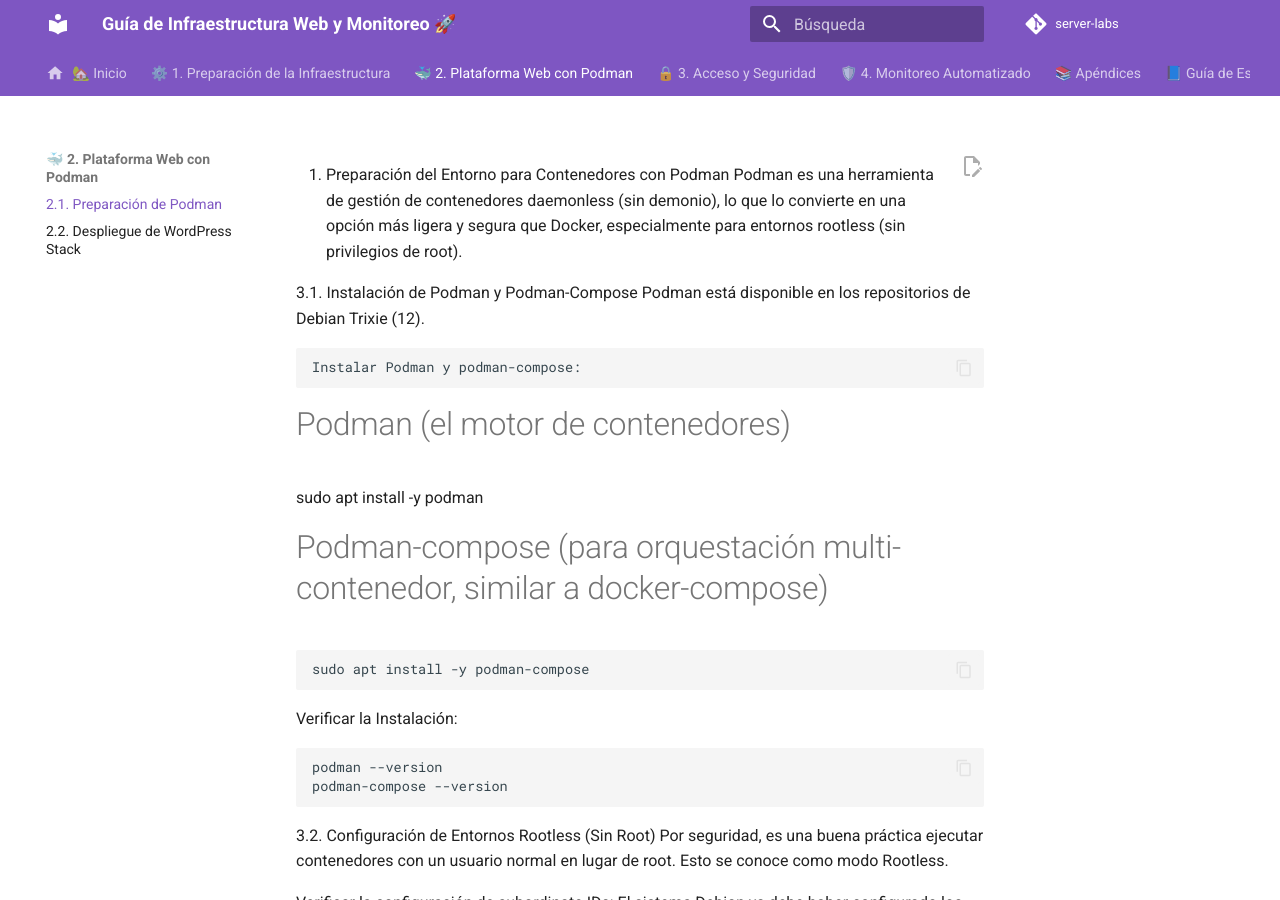
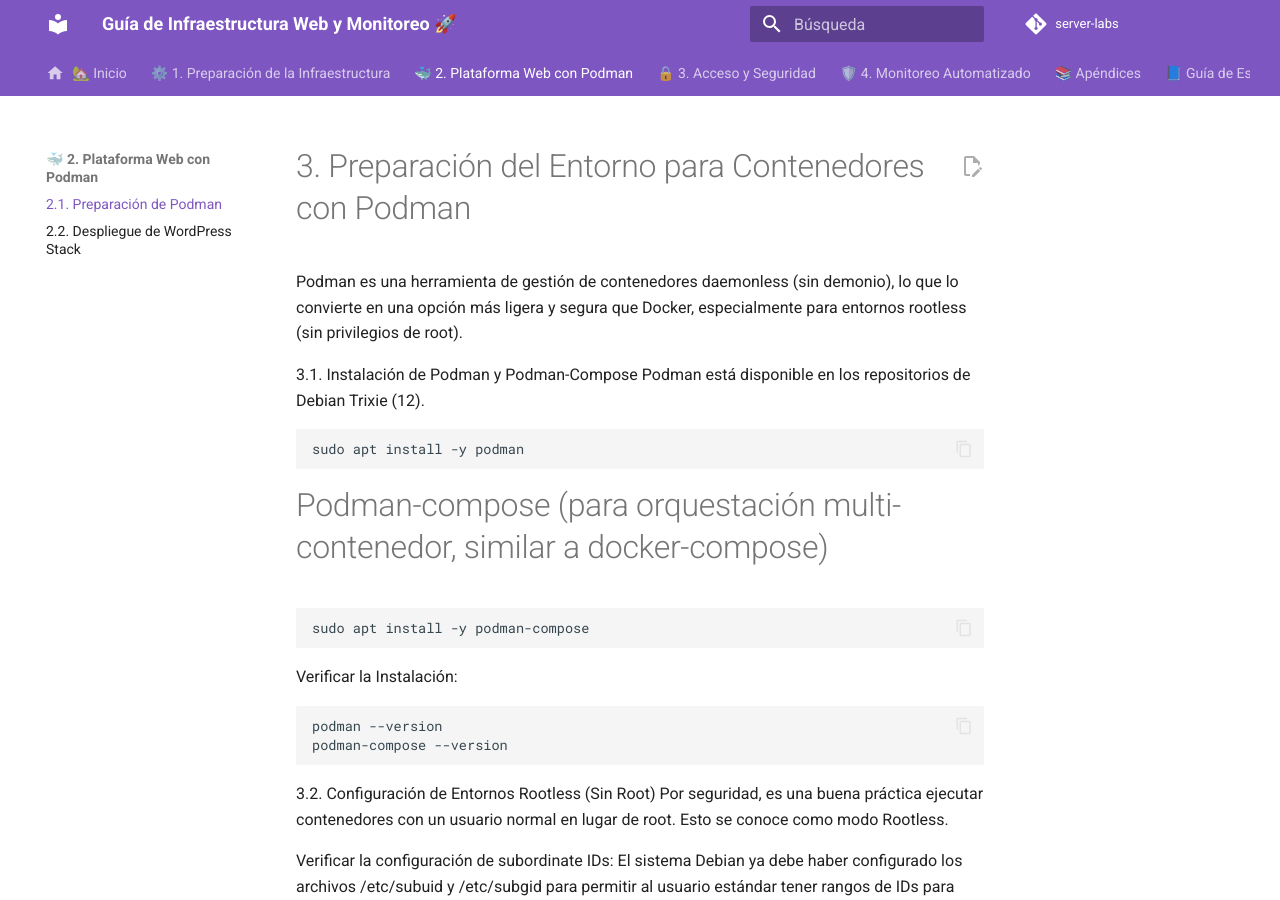
Before and after one commit to jacedoe/server-labs, an MkDocs documentation site: the page built from docs/web/preparacion_podman.md, in a window 1280 px wide and 900 px high. Built offline with MkDocs 1.6.1 and Material for MkDocs 9.7.7, drawn with Linux system fonts in a browser that asks for light colours; comment, search, counter and statistics services are not loaded.

Commit message:
last changes

````diff
--- a/docs/web/preparacion_podman.md
+++ b/docs/web/preparacion_podman.md
@@ -1,16 +1,14 @@
-3. Preparación del Entorno para Contenedores con Podman
+# 3. Preparación del Entorno para Contenedores con Podman
 Podman es una herramienta de gestión de contenedores daemonless (sin demonio), lo que lo convierte en una opción más ligera y segura que Docker, especialmente para entornos rootless (sin privilegios de root).
 
 3.1. Instalación de Podman y Podman-Compose
 Podman está disponible en los repositorios de Debian Trixie (12).
+
 ```
-Instalar Podman y podman-compose:
+sudo apt install -y podman
 ```
-# Podman (el motor de contenedores)
+# Podman-compose (para orquestación multi-contenedor, similar a docker-compose)
 
-sudo apt install -y podman
-
-# Podman-compose (para orquestación multi-contenedor, similar a docker-compose)
 ```
 sudo apt install -y podman-compose
 ```
@@ -35,6 +33,7 @@
 Configuración del Registro de Contenedores: Si planeas utilizar registros no oficiales, edita el archivo de registros:
 
 # Opcional: Para permitir imágenes no firmadas o de otros registros
+
 ```
 sudo vim /etc/containers/registries.conf
 ```
@@ -45,6 +44,7 @@
 La red interna permitirá que los contenedores se comuniquen usando sus nombres de servicio.
 
 # Crea una nueva red Podman llamada 'web_net'
+
 ```
 podman network create web_net
 ```
````
Also changed, not shown: docs/web/despliegue_wordpress.md (+14 -6 lines).
